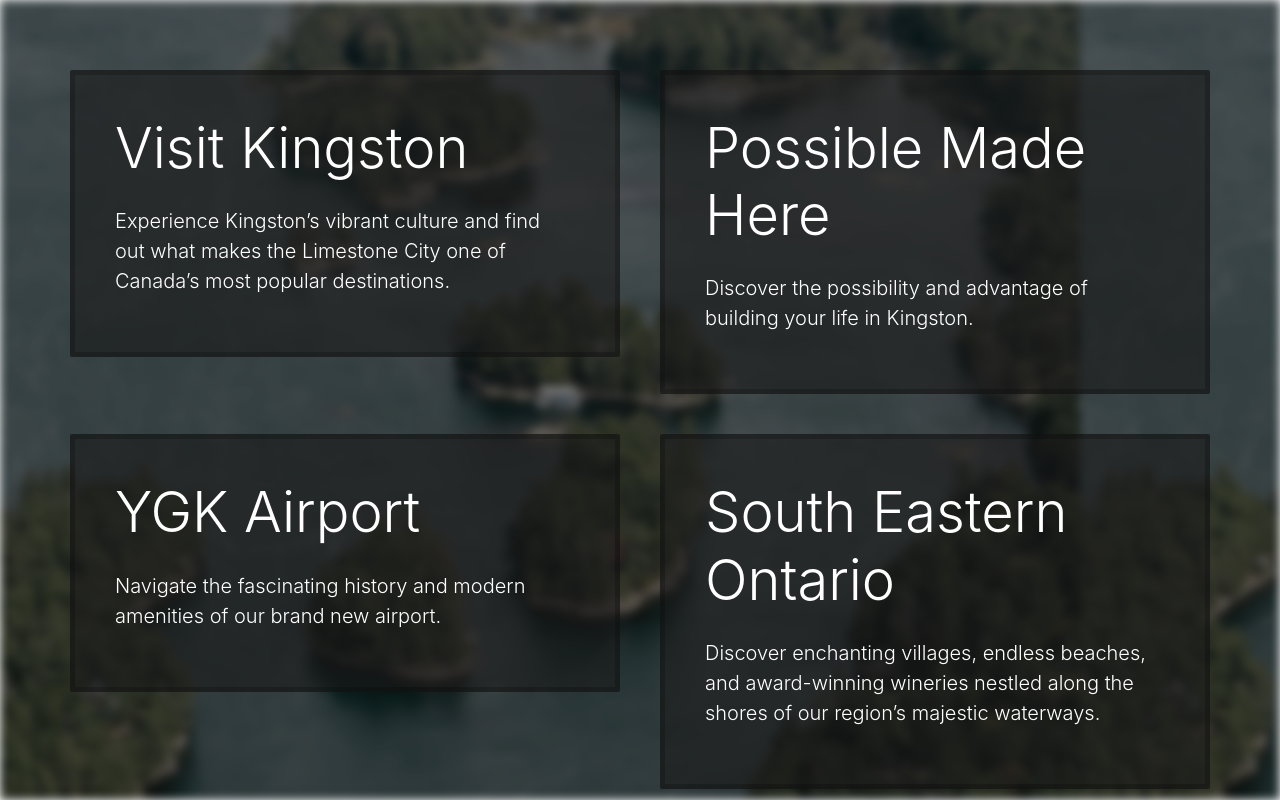
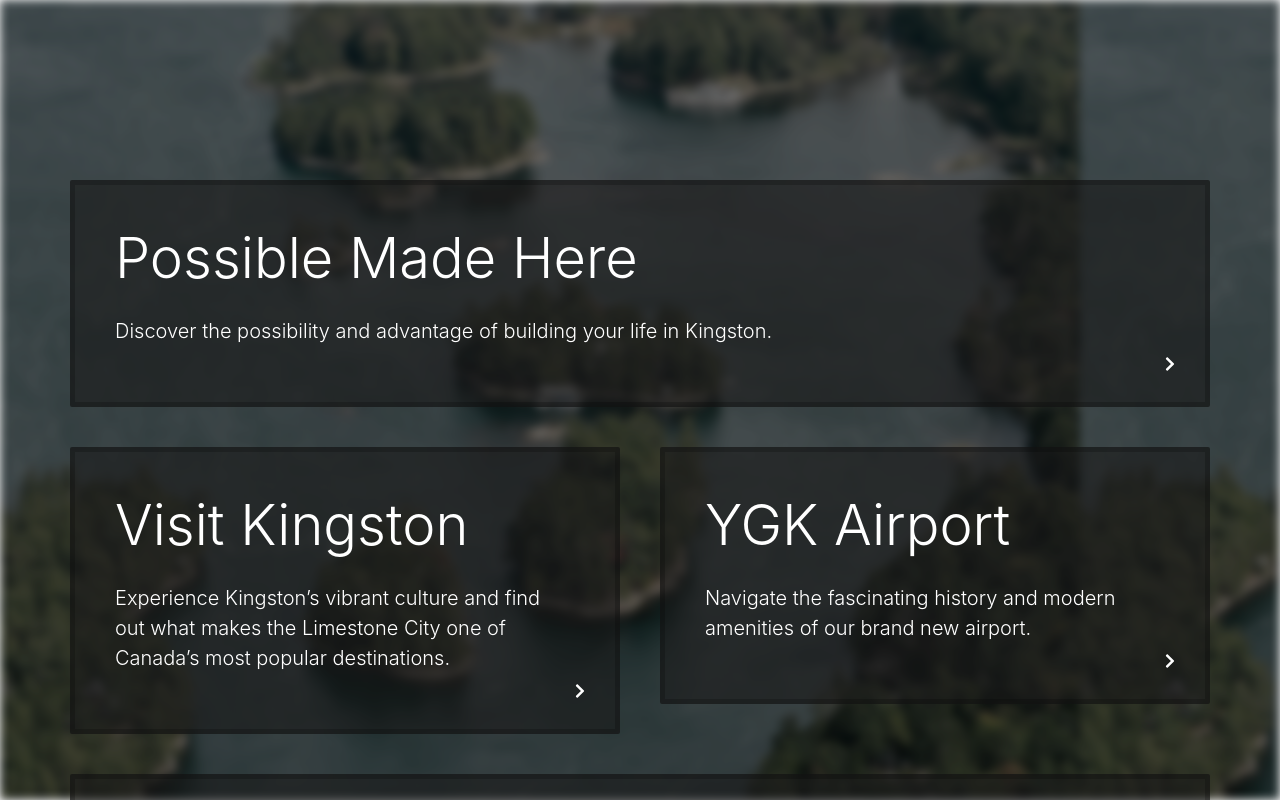
Before and after one commit to city-of-kingston/ygk-kiosk, a React (Create React App) app: page /menu in a window 1280 px wide. Built offline with nearby package versions, Linux system fonts and the light colour scheme; the HTML template or start-up script is replaced by a standard one.

Commit message:
Make some tiles full width, move them into center of page

```diff
--- a/src/App.css
+++ b/src/App.css
@@ -260,6 +260,10 @@
   /*clear: left;*/
 }
 
+.menu-btn.full-width {
+  width: 100%;
+}
+
 /*.menu-btn:nth-child(2n) {
   float: right;
   clear: right;
--- a/src/App.js
+++ b/src/App.js
@@ -26,21 +26,21 @@
   //   path: undefined },
   // { label: 'Something Else',
   //   path: undefined },
-  { label: 'Visit Kingston',
-    desc: 'Experience Kingston’s vibrant culture and find out what makes the Limestone City one of Canada’s most popular destinations.',
-    path: '/visitkingston' },
-  { label: 'Possible Made Here',
+  { label: 'Possible Made Here', fullWidth: true,
     desc: 'Discover the possibility and advantage of building your life in Kingston.',
     // labelStyle: { color: 'white', fontWeight: 'bold', fontFamily: 'Arial', fontSize: '90px' },
     iconStyle: { color: '#42c1af' },
     buttonStyle: { backgroundColor: '#4d4094' },
     path: '/possiblemadehere' },
+  { label: 'Visit Kingston',
+    desc: 'Experience Kingston’s vibrant culture and find out what makes the Limestone City one of Canada’s most popular destinations.',
+    path: '/visitkingston' },
   { label: 'YGK Airport',
     desc: 'Navigate the fascinating history and modern amenities of our brand new airport.',
     // iconStyle: { color: '#e6721b' },
     buttonStyle: { backgroundColor: '#5bcbdc' },
     path: 'kingstonairport' },
-  { label: 'South Eastern Ontario',
+  { label: 'South Eastern Ontario', fullWidth: true,
     desc: 'Discover enchanting villages, endless beaches, and award-winning wineries nestled along the shores of our region’s majestic waterways.',
     buttonStyle: { backgroundColor: '#f0ede5' },
     iconStyle: { color: '#720d22' },
--- a/src/views/ButtonMenu.js
+++ b/src/views/ButtonMenu.js
@@ -53,10 +53,11 @@
         return (
             <ViewWrapper bgStyle={{background: `url(${bgUrl})`, filter: 'grayscale(40%) blur(5px) brightness(0.5)'}} in={this.props.in}
                 onExit={() => this.cancelInactiveNavigation()}>
-                <ul style={{margin: '50px', padding: 0, listStyle: 'none'}}>
+                <ul style={{margin: '50px', marginTop: '20vh', padding: 0, listStyle: 'none'}}>
                     {/*<li className="menu-btn" style={{ height: '100px'}} />*/}
                 { menuEntries.map(({
                     label, desc='', path,
+                    fullWidth=false,
                     swap=true,
                     prev=false,
                     triggersAnimation=false,
@@ -68,11 +69,14 @@
                     let i = rowInd++;
                     return (
                         <CSSTransition appear={true} in={this.props.in} key={path} timeout={100 * i + 500} classNames="menu-btn">
-                            <li className="menu-btn" tabindex={i}>
+                            <li className={`menu-btn ${fullWidth? 'full-width':''}`} tabindex={i}>
                                 <div className="contents"
                                     onClick={(e) => this.onEntryClicked(e, path, swap, prev, triggersAnimation)}>
                                     <h2 className="display-4">{label}</h2>
                                     <p class="lead mt-4">{ desc }</p>
+
+                                <FontAwesomeIcon icon="chevron-right"
+                                    style={{ position: 'absolute', right: 0, bottom: 0, margin: '30px' }}/>
                                 </div>
                             </li>
                         </CSSTransition>
--- a/src/views/Landing.js
+++ b/src/views/Landing.js
@@ -45,8 +45,7 @@
 				<div className="landing-wrapper"
 					onClick={() => this.props.history.push('/menu')}>
 					<img className="logo" src={logoPath} alt="YGK Logo" />
-					<span className="call-to-action">Tap anywhere to {['explore', 'discover', 'learn about'][this.props.variant]} Kingston</span>
-
+					<span className="call-to-action">Tap anywhere to begin</span>
 					<div className="content">
 						<img className="background" src={bgPath} alt="" />
 						<svg version="1.1" width="100%" height="100%"
```
